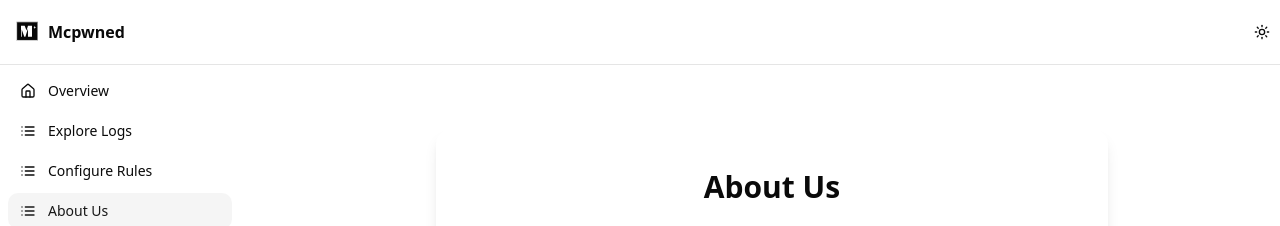
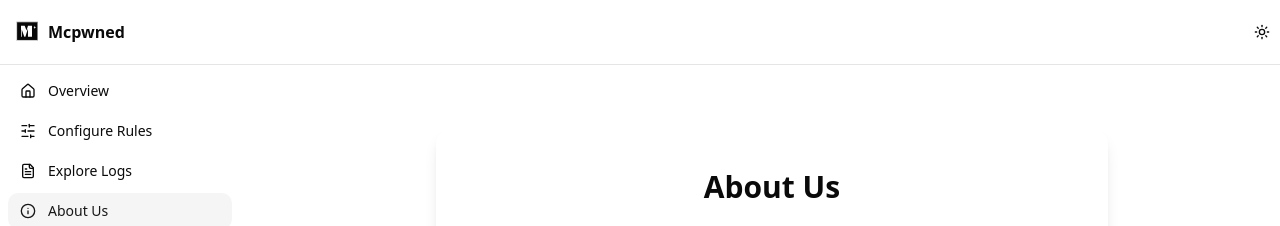
Before and after one commit to abilashraghuram/mcpwned-demo, a Next.js app in the folder frontend/: page /dashboard/about in a window 1280 px wide. Shown: the top 226 px of the page. Built offline with nearby package versions, Linux system fonts and the light colour scheme.

Commit message:
fix logs

```diff
--- a/frontend/components/dashboard-nav.tsx
+++ b/frontend/components/dashboard-nav.tsx
@@ -3,7 +3,7 @@
 import Link from "next/link"
 import { usePathname } from "next/navigation"
 import { cn } from "@/lib/utils"
-import { Home, List } from "lucide-react"
+import { Home, SlidersHorizontal, FileText, Info } from "lucide-react"
 
 interface NavProps {
   isCollapsed?: boolean
@@ -19,19 +19,19 @@ export function DashboardNav({ isCollapsed }: NavProps) {
       icon: Home,
     },
     {
+      title: "Configure Rules",
+      href: "/dashboard/rules",
+      icon: SlidersHorizontal,
+    },
+    {
       title: "Explore Logs",
       href: "/dashboard/logs",
-      icon: List,
-    },
-    {
-      title: "Configure Rules",
-      href: "/dashboard/rules",
-      icon: List,
+      icon: FileText,
     },
     {
       title: "About Us",
       href: "/dashboard/about",
-      icon: List,
+      icon: Info,
     },
   ]
 
```
